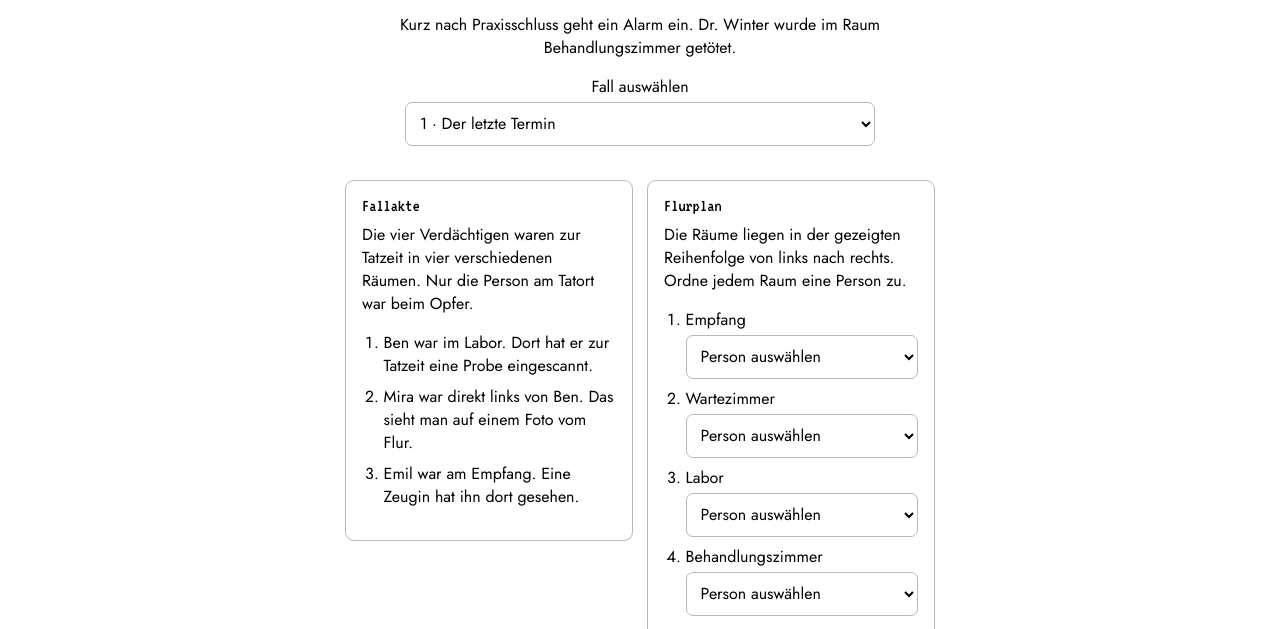
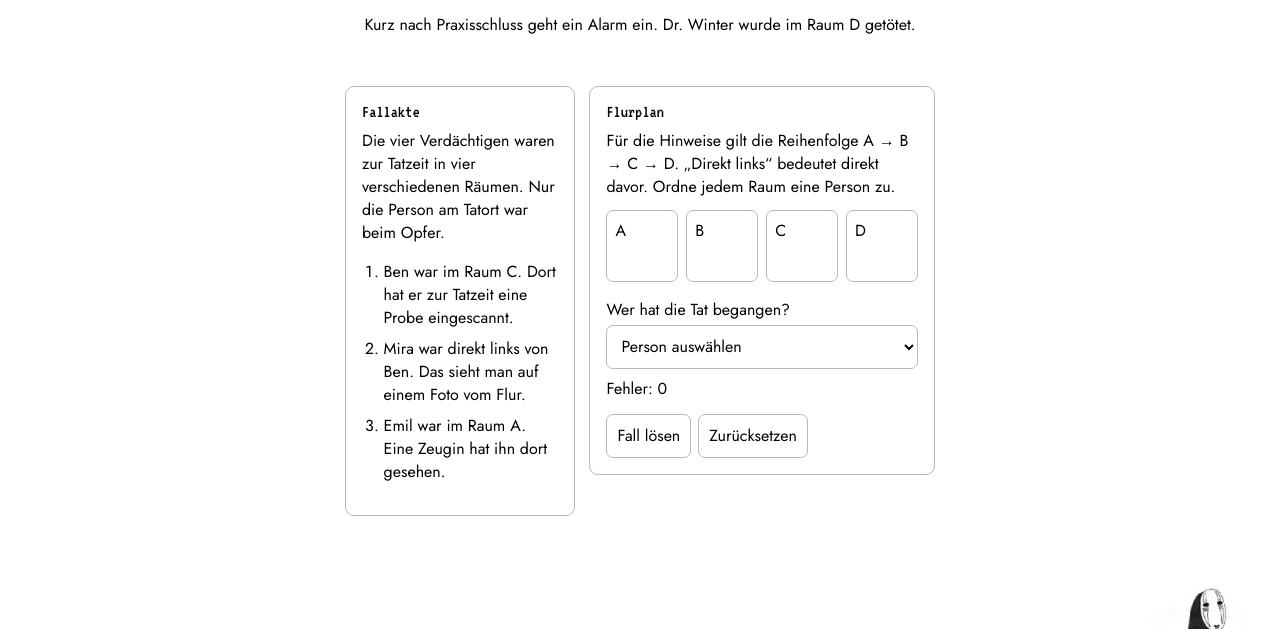
Before and after one commit to ashwite/brainly, a website: page pages/mudoku.html in a window 1280 px wide. Shown: the part 159-788 px from the top of the page. Drawn offline with Linux system fonts and the light colour scheme; a web font is replaced by a local one.

Commit message:
Simplify Mudoku case flow and room selection

```diff
--- a/pages/datenschutz.html
+++ b/pages/datenschutz.html
@@ -19,7 +19,7 @@
     }
   </script>
   <link rel="stylesheet" href="../styles/style.css?v=85">
-  <script src="../scripts/text.js?v=22" defer></script>
+  <script src="../scripts/text.js?v=24" defer></script>
   <script src="../scripts/site-shell.js?v=20" defer></script>
   <script src="../scripts/navigation.js?v=5" defer></script>
   <script src="../scripts/levels.js?v=11" defer></script>
--- a/pages/mudoku.html
+++ b/pages/mudoku.html
@@ -19,14 +19,14 @@
     }
   </script>
   <!-- Im Stylesheet sammle ich gemeinsame Regeln und ergänze für jedes Spiel eigene Regeln. -->
-  <link rel="stylesheet" href="../styles/style.css?v=85">
-  <script src="../scripts/text.js?v=22" defer></script>
+  <link rel="stylesheet" href="../styles/style.css?v=90">
+  <script src="../scripts/text.js?v=24" defer></script>
   <script src="../scripts/site-shell.js?v=20" defer></script>
   <script src="../scripts/navigation.js?v=5" defer></script>
   <script src="../scripts/cases.js?v=0.8" defer></script>
   <script src="../scripts/characters.js?v=10" defer></script>
   <script src="../scripts/levels.js?v=11" defer></script>
-  <script src="../scripts/app.js?v=10" defer></script>
+  <script src="../scripts/app.js?v=13" defer></script>
   <script src="../scripts/account.js?v=9" data-publishable-key="pk_test_d2FybS1wYW5kYS00MjY1LmNsZXJrLmFjY291bnRzLmRldiQ" defer></script>
 </head>
 <body class="mudoku" data-game="mudoku">
@@ -36,10 +36,6 @@
     <div class="intro">
       <h1 id="case-title"></h1>
       <p id="case-intro"></p>
-      <div class="case-selection">
-        <label for="case-picker" data-text="chooseCase">Fall auswählen</label>
-        <select id="case-picker"></select>
-      </div>
     </div>
 
     <div class="case-layout">
@@ -53,8 +49,8 @@
       <!-- In app.js fülle ich die Raumfelder und ergänze bei bestimmten Fällen die Auswahl der falschen Aussage. -->
       <form class="panel" id="case-form">
         <h2 data-text="rooms">Flurplan</h2>
-        <p data-text="instructions">Die Räume liegen in der gezeigten Reihenfolge von links nach rechts. Ordne jedem Raum eine Person zu.</p>
-        <ol id="rooms"></ol>
+        <p data-text="instructions">Für die Hinweise gilt die Reihenfolge A → B → C → D. „Direkt links“ bedeutet direkt davor. Ordne jedem Raum eine Person zu.</p>
+        <ol id="rooms" role="list"></ol>
 
         <label for="suspect" data-text="accusation">Wer hat die Tat begangen?</label>
         <select id="suspect" required></select>
--- a/scripts/app.js
+++ b/scripts/app.js
@@ -378,7 +378,6 @@ function startMudoku() {
   const form = document.querySelector('#case-form')
   const suspect = document.querySelector('#suspect')
   const falseClue = document.querySelector('#false-clue')
-  const picker = document.querySelector('#case-picker')
   const feedback = document.querySelector('#feedback')
   const fieldErrors = document.querySelector('#field-errors')
   const solution = document.querySelector('#solution')
@@ -428,13 +427,16 @@ function startMudoku() {
       const item = document.createElement('li')
       const label = document.createElement('label')
       const select = document.createElement('select')
+      const person = document.createElement('span')
+      person.className = 'room-person'
+      person.setAttribute('aria-hidden', 'true')
       select.id = `room-${index + 1}`
       select.required = true
       label.htmlFor = select.id
       addPeople(select)
-      item.append(label, select)
+      item.append(label, person, select)
       rooms.append(item)
-      return { label, select }
+      return { label, person, select }
     })
 
     addPeople(suspect)
@@ -456,9 +458,23 @@ function startMudoku() {
     return document.documentElement.lang === 'en' ? entry.en : entry.de
   }
 
-  // Die Namen der Räume übersetze ich. Die Reihenfolge und die richtige Zuordnung bleiben gleich.
   function roomName(index) {
-    return caseText().roomNames?.[index] ?? activeCase.rooms[index].name
+    return 'ABCD'[index]
+  }
+
+  // Die Falltexte verwenden dieselben Raumkürzel wie der Flurplan.
+  function formatCaseRooms(value, names, english) {
+    const escapedNames = names.map(name => name.replace(/[.*+?^$(){}|[\]\\]/g, '\\$&'))
+    const name = '(' + escapedNames.join('|') + ')'
+    const prefix = english ? '(the )?' : '(im Raum [„"]?|(?:im|am) |Raum [„"]?)?'
+    const suffix = english ? '(?![\\p{L}])' : '(?![\\p{L}])[“"]?'
+    const pattern = new RegExp('(?<![\\p{L}])' + prefix + name + suffix, 'giu')
+    return value.replace(pattern, (_, before, matched) => {
+      const index = names.findIndex(room => room.toLowerCase() === matched.toLowerCase())
+      const code = roomName(index)
+      if (english) return 'Room ' + code
+      return (before && /^(im|am) /i.test(before) ? 'im Raum ' : 'Raum ') + code
+    })
   }
 
   // Ich merke mir den Schlüssel der Rückmeldung, damit sie sich beim Sprachwechsel mitübersetzt.
@@ -472,6 +488,9 @@ function startMudoku() {
 
   // Wie beim Sudoku markiere ich eine falsche Eingabe sofort. Leere Felder zählen nicht als Fehler.
   function updateErrors() {
+    for (const { person, select } of roomFields) {
+      person.textContent = select.value
+    }
     const fields = roomFields.map(({ select }, index) => [select, activeCase.rooms[index].person])
     fields.push([suspect, activeCase.rooms.find(room => room.crimeScene).person])
     if (activeCase.falseClue) fields.push([falseClue, String(activeCase.falseClue)])
@@ -493,11 +512,13 @@ function startMudoku() {
   // Ich tausche nur die Beschriftungen aus. Die Werte in den Auswahllisten bleiben erhalten.
   function renderCaseLanguage() {
     const text = caseText()
+    const roomNames = text.roomNames ?? activeCase.rooms.map(room => room.name)
+    const english = document.documentElement.lang === 'en'
     document.title = `Mudoku · ${text.title}`
     document.querySelector('#case-title').textContent = text.title
-    document.querySelector('#case-intro').textContent = text.intro
-    document.querySelector('#solution-text').textContent = text.explanation
-    clueItems.forEach((item, index) => { item.textContent = text.clues[index] })
+    document.querySelector('#case-intro').textContent = formatCaseRooms(text.intro, roomNames, english)
+    document.querySelector('#solution-text').textContent = formatCaseRooms(text.explanation, roomNames, english)
+    clueItems.forEach((item, index) => { item.textContent = formatCaseRooms(text.clues[index], roomNames, english) })
     roomFields.forEach(({ label, select }, index) => {
       label.textContent = roomName(index)
       select.options[0].textContent = translate('choose')
@@ -507,23 +528,11 @@ function startMudoku() {
     for (let index = 1; index < falseClue.options.length; index++) {
       falseClue.options[index].textContent = translate('statement').replace('{number}', index)
     }
-    const entries = caseCatalog.filter(entry => entry.level === levelProgress.difficulty('mudoku'))
-    if (!entries.includes(activeCase)) entries.unshift(activeCase)
-    picker.replaceChildren(...entries.map(entry => {
-      const title = caseText(entry).title
-      return new Option(typeof entry.id === 'number' ? `${entry.id} · ${title}` : title, String(entry.id))
-    }))
-    picker.value = String(activeCase.id)
     showResult(result)
     updateErrors()
   }
 
   document.addEventListener('game-language-change', renderCaseLanguage)
-  // Der Wert im Auswahlfeld ist die Fallnummer. Damit finde ich den passenden Fall wieder.
-  picker.addEventListener('change', () => {
-    const entry = caseCatalog.find(candidate => String(candidate.id) === picker.value)
-    if (entry && entry !== activeCase) startCase(entry)
-  })
   startCase(nextCase() ?? caseCatalog.find(entry => entry.level === levelProgress.difficulty('mudoku')))
 
   form.addEventListener('change', () => {
--- a/scripts/text.js
+++ b/scripts/text.js
@@ -60,7 +60,7 @@ const uiText = {
   clues: ['Fallakte', 'Case file'],
   rooms: ['Flurplan', 'Floor plan'],
   rules: ['Die vier Verdächtigen waren zur Tatzeit in vier verschiedenen Räumen. Nur die Person am Tatort war beim Opfer.', 'The four suspects were in four separate rooms at the time of the murder. Only the person at the crime scene was with the victim.'],
-  instructions: ['Die Räume liegen in der gezeigten Reihenfolge von links nach rechts. Ordne jedem Raum eine Person zu.', 'The rooms are arranged from left to right. Assign one person to each room.'],
+  instructions: ['Für die Hinweise gilt die Reihenfolge A → B → C → D. „Direkt links“ bedeutet direkt davor. Ordne jedem Raum eine Person zu.', 'For the clues, the room order is A → B → C → D. “Immediately to the left” means directly before. Assign one person to each room.'],
   accusation: ['Wer hat die Tat begangen?', 'Who committed the murder?'],
   solve: ['Fall lösen', 'Solve case'],
   reset: ['Zurücksetzen', 'Reset'],
@@ -71,7 +71,6 @@ const uiText = {
   imprint: ['Impressum', 'Legal notice'],
   privacy: ['Datenschutz', 'Privacy'],
   legal: ['Rechtliche Informationen', 'Legal information'],
-  chooseCase: ['Fall auswählen', 'Choose a case'],
   lieRule: ['Genau eine der Aussagen ist falsch.', 'Exactly one of the statements is false.'],
   falseClue: ['Welche Aussage ist falsch?', 'Which statement is false?'],
   chooseStatement: ['Aussage auswählen', 'Choose a statement'],
--- a/styles/style.css
+++ b/styles/style.css
@@ -245,13 +245,14 @@ html:lang(en) .help-de { display: none; }
 
 .mudoku .case-layout {
   display: grid;
+  grid-template-columns: minmax(0, 1fr);
   gap: 14px;
   width: 100%;
   align-items: start;
 }
 
 @media (min-width: 701px) {
-  .mudoku .case-layout { grid-template-columns: 1fr 1fr; }
+  .mudoku .case-layout { grid-template-columns: minmax(0, 2fr) minmax(0, 3fr); }
 }
 
 /* Ich rahme Fallakte, Flurplan und Auflösung mit denselben Theme-Farben ein. */
@@ -261,6 +262,43 @@ html:lang(en) .help-de { display: none; }
 .mudoku .panel ol { padding-left: 1.35rem; }
 .mudoku .panel li + li { margin-top: 8px; }
 .mudoku .panel label { display: block; margin-bottom: 4px; }
+
+/* Der Flurplan zeigt die vier Räume in einer Reihe. */
+.mudoku #rooms {
+  display: grid;
+  grid-template-columns: repeat(4, minmax(0, 1fr));
+  gap: clamp(4px, 1vw, 8px);
+  padding: 4px;
+  margin: 8px -4px 12px;
+  list-style: none;
+}
+.mudoku #rooms > li {
+  position: relative;
+  display: flex;
+  flex-direction: column;
+  justify-content: space-between;
+  aspect-ratio: 1;
+  margin: 0;
+  min-width: 0;
+  padding: clamp(4px, 1vw, 8px);
+  border: 1px solid var(--line);
+  border-radius: 7px;
+  background: var(--bg);
+}
+.mudoku #rooms label, .mudoku .room-person { overflow-wrap: anywhere; }
+.mudoku .room-person { font-size: .875rem; line-height: 1.1; }
+.mudoku #rooms select {
+  position: absolute;
+  inset: 0;
+  width: 100%;
+  height: 100%;
+  min-height: 0;
+  opacity: 0;
+  cursor: pointer;
+}
+.mudoku #rooms > li:has(select:focus-visible) { outline: 2px solid var(--ink); outline-offset: 2px; }
+.mudoku #rooms > li:has(select.incorrect) { border-color: var(--ink); }
+.mudoku #rooms > li:has(select.incorrect) .room-person { text-decoration: underline wavy; }
 
 /* Ich gestalte die Auswahllisten und Aktionsbuttons für die Raumzuordnung. */
 .mudoku .panel select, .mudoku .actions button {
@@ -281,18 +319,7 @@ html:lang(en) .help-de { display: none; }
 .mudoku .solution { width: 100%; border-color: var(--strong-line); }
 
 
-/* Ich gestalte die Fallauswahl und die Auswahl der falschen Aussage. */
-.mudoku .case-selection { margin: 12px auto 0; max-width: 470px; }
-.mudoku .case-selection label { display: block; margin-bottom: 4px; }
-.mudoku .case-selection select { width: 100%; }
-.mudoku .case-selection select, .mudoku #false-clue { min-height: 44px; font: inherit; }
-.mudoku .case-selection select {
-  padding: 6px 10px;
-  border: 1px solid var(--line);
-  border-radius: 7px;
-  background: var(--bg);
-  color: var(--ink);
-}
+.mudoku #false-clue { min-height: 44px; font: inherit; }
 .mudoku #lie-field { margin-top: 12px; }
 /* Ich markiere falsche Auswahlen direkt im Feld mit einer welligen Linie. */
 .mudoku .panel select.incorrect { border-color: var(--ink); text-decoration: underline wavy; text-underline-offset: 3px; }
```
Also changed, not shown: pages/home.html (+3 -3 lines), pages/sudoku.html (+2 -2 lines), pages/wordle.html (+2 -2 lines).
